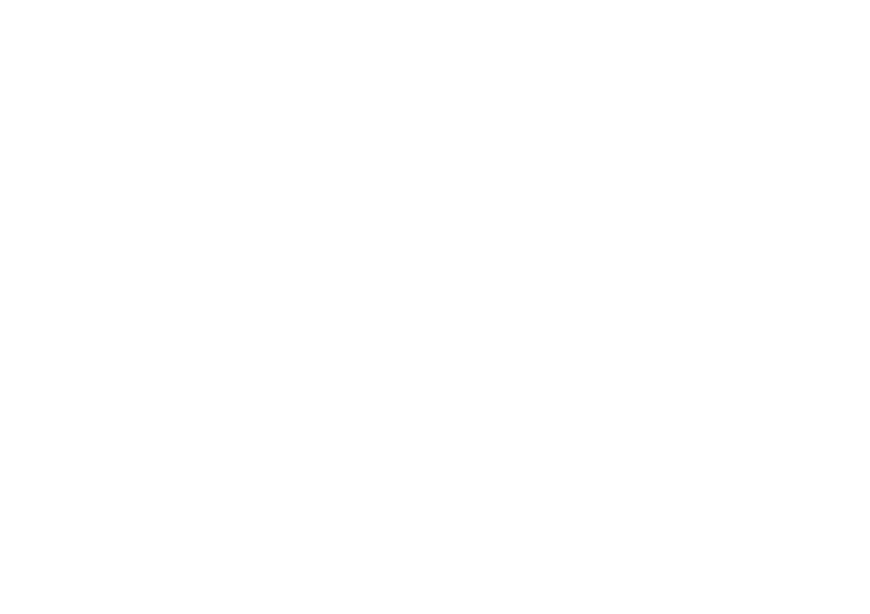
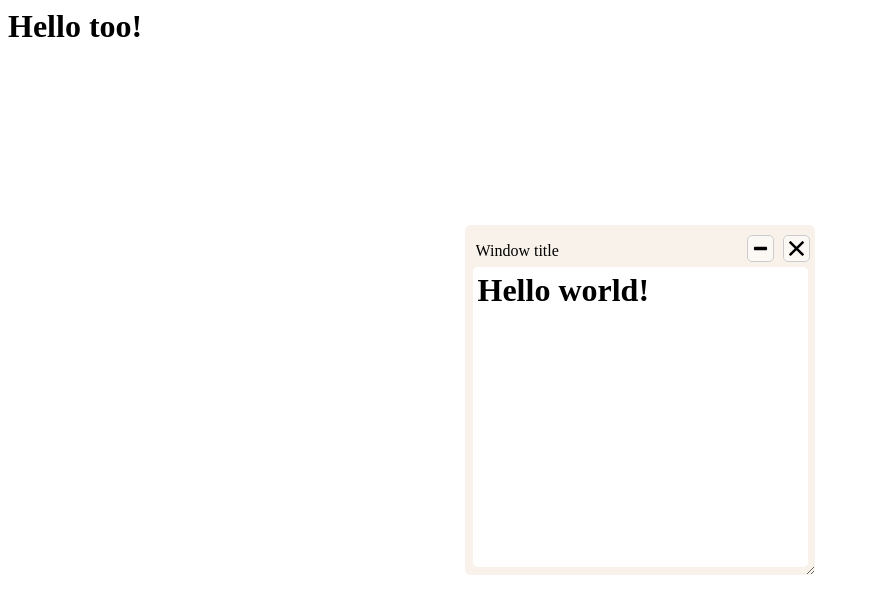
Before and after one commit to ITVC-OpenSource/DesktopJS, a plain HTML site: page index.html in a window 1280 px wide. Shown: the whole page, without its empty margins (0-870 px from the left). Drawn offline with Linux system fonts and the light colour scheme.

Commit message:
Update code.

```diff
--- a/Desktop.css
+++ b/Desktop.css
@@ -2,12 +2,40 @@
     border-radius: 7.5px;
     min-height: 150px;
     min-width: 150px;
+    border: 2.5px solid #FFFFFF;
 }
 .DesktopJS-window.ltr {
     direction: ltr;
 }
 .DesktopJS-window.rtl {
     direction: rtl;
+}
+.DesktopJS-window.rtl .BTNs {
+    direction: ltr;
+}
+.DesktopJS-window.ltr .BTNs {
+    direction: rtl;
+}
+.DesktopJS-window.rtl .BTNs span {
+  direction: rtl;
+}
+.DesktopJS-window.ltr .BTNs span {
+  direction: ltr;
+}
+.DesktopJS-window.rtl .BTNs span {
+    float: right;
+    margin: 2.5px;
+}
+.DesktopJS-window.ltr .BTNs span {
+    float: left;
+    margin: 2.5px;
+}
+.DesktopJS-window .BTNs span {
+    min-width: calc(100% - 70px);
+    white-space: nowrap;
+    overflow: hidden;
+    text-overflow: ellipsis;
+    margin: 2px;
 }
 .DesktopJS-window.light {
     background: #f8f2ea;
@@ -50,3 +78,9 @@
 .DesktopJS-window.resizable .inner {
     height: calc(100% - 60px)!important;
 }
+.DesktopJS-window.openCenter {
+  position: absolute;
+  top: 50%;
+  left: 50%;
+  transform: translate(-50% , -50%);
+}
--- a/Desktop.js
+++ b/Desktop.js
@@ -18,35 +18,42 @@ class DesktopJS {
         if (typeof obj !== "object") {
             throw "Please make parameters object";
         } else {
-            if (obj.jamyCode !== undefined) {
-                let CJ = this.compileJamy(obj.jamyCode);
             let id = Math.random().toString(9).substr(2, 5);
             let win = document.createElement("div");
             win.classList.add("DesktopJS-window");
             win.classList.add(this.theme.toString());
             win.classList.add(this.dir.toString());
             win.classList.add("el-" + id.toString());
-                if (CJ.properties.resizable !== undefined) {
-                    if (CJ.properties.resizable !== "none") {
+            if (obj.properties.resizable !== undefined) {
+                if (obj.properties.resizable !== "none") {
                     win.classList.add("resizable");
                 }
             }
             let width, height;
-                if (obj.width !== undefined) {
+            if (obj.properties.width !== undefined) {
                 width = obj.width;
             } else {
-                    width = "250px";
+                width = "350px";
             }
-                if (obj.height !== undefined) {
+            if (obj.properties.height !== undefined) {
                 height = obj.height;
             } else {
-                    height = "250px";
+                height = "350px";
             }
-                //this.makeDraggable(id);
+            // this.makeDraggable(id);
             win.style.width = width;
             win.style.height = height;
             if (obj.content === undefined) {
                 obj.content === "It's empty!!!";
+            }
+            let title;
+            if (obj.properties.title !== undefined) {
+              title = obj.title;
+            } else {
+              title = "Window title";
+            }
+            if (obj.properties.openCenter === true) {
+              win.classList.add("openCenter");
             }
             win.innerHTML = `
                 <div class="BTNs">
@@ -60,6 +67,9 @@ class DesktopJS {
                             <path xmlns="http://www.w3.org/2000/svg" d="M438.8,199.8H73.2c-23.3,0-42.2,18.9-42.2,42.2v28.1c0,23.3,18.9,42.2,42.2,42.2h365.6c23.3,0,42.2-18.9,42.2-42.2v-28.1   C481,218.6,462.1,199.8,438.8,199.8z"/>
                         </svg>
                     </button>
+                    <div style="display: inline-flex;justify-content: flex-end;width: calc(100% - 75px);height: 20px;margin: 0;">
+                      <span>${title}</span>
+                    </div>
                 </div>
                 <div class="inner">
                     ${obj.content}
@@ -67,7 +77,6 @@ class DesktopJS {
             `;
             document.body.appendChild(win);
             return id;
-            }
         }
     }
 
@@ -78,11 +87,12 @@ class DesktopJS {
     }
 
     makeDraggable(id) {
+      if (document.querySelector(".el-" + id) !== undefined) {
         let elementSelector = ".el-" + id;
         var dragStartX, dragStartY;
         var objInitLeft, objInitTop;
         var inDrag = false;
-        var dragTarget = document.querySelector(elementSelector);
+        var dragTarget = document.querySelector(".el-" + id);
         dragTarget.addEventListener("mousedown", function (e) {
             inDrag = true;
             objInitLeft = dragTarget.offsetLeft;
@@ -101,6 +111,7 @@ class DesktopJS {
             inDrag = false;
         });
       }
+    }
 
     minimize(element) {
         if (document.querySelector(".el-" + element) !== undefined) {
--- a/index.html
+++ b/index.html
@@ -5,9 +5,16 @@
     <title>DesktopJS example</title>
     <script src="./Desktop.js" charset="utf-8"></script>
 </head>
-<body></body>
+<body><h1>Hello too!</h1></body>
 <script>
   var desktop = new DesktopJS({theme: "light" , dir: "ltr"});
-  var windowID = desktop.newWindow({properties: {resizable: "both"} , content: "<h1>Hello World!</h1>"});
+  var windowID = desktop.newWindow({properties: {resizable: "both" , openCenter: true} , content: `
+    <style>
+      h1 {
+        margin: 0;
+      }
+    </style>
+    <h1>Hello world!</h1>
+  `});
 </script>
 </html>
```
Lines whose indentation alone changed are shown as unchanged.
